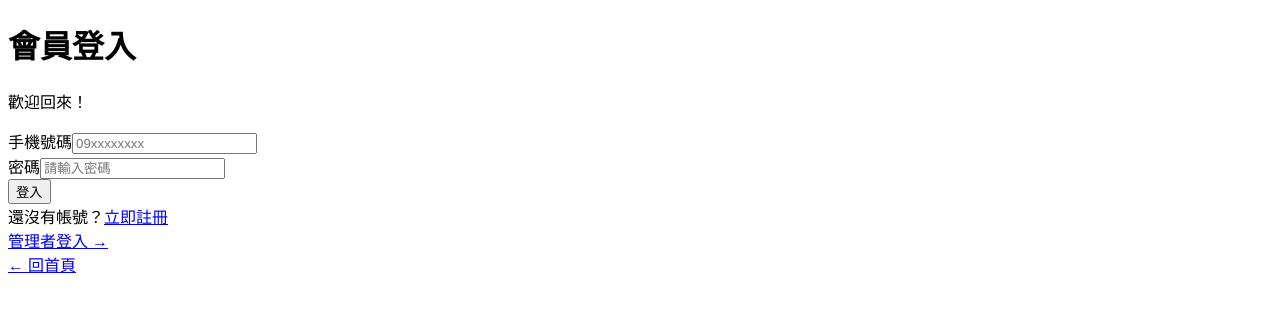
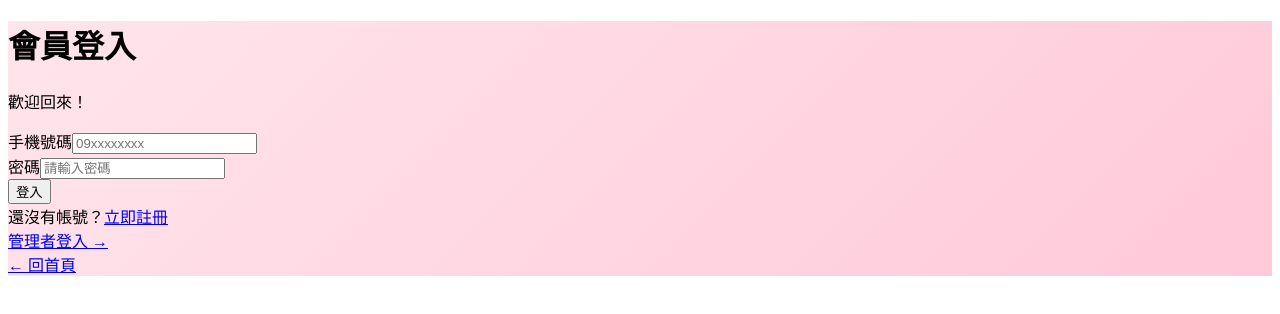
Before and after one commit to CH-laundry/elderly-care-system, a Next.js app: page /login in a window 1280 px wide. Shown: the top 314 px of the page. Built offline with nearby package versions, Linux system fonts and the light colour scheme.

Commit message:
Update login.js

```diff
--- a/pages/login.js
+++ b/pages/login.js
@@ -60,7 +60,7 @@ export default function Login() {
   };
 
   return (
-    <div className="min-h-screen flex items-center justify-center px-4">
+    <div className="min-h-screen flex items-center justify-center px-4" style={{ background: 'linear-gradient(135deg, #FFE5EC 0%, #FFC9D9 100%)' }}>
       <div className="max-w-md w-full">
         <div className="text-center mb-8">
           <h1 className="text-3xl font-bold text-pink-700 mb-2">會員登入</h1>
```
